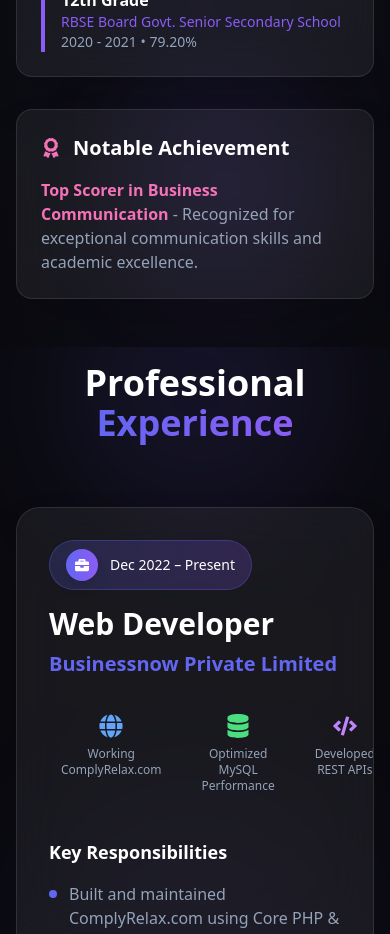
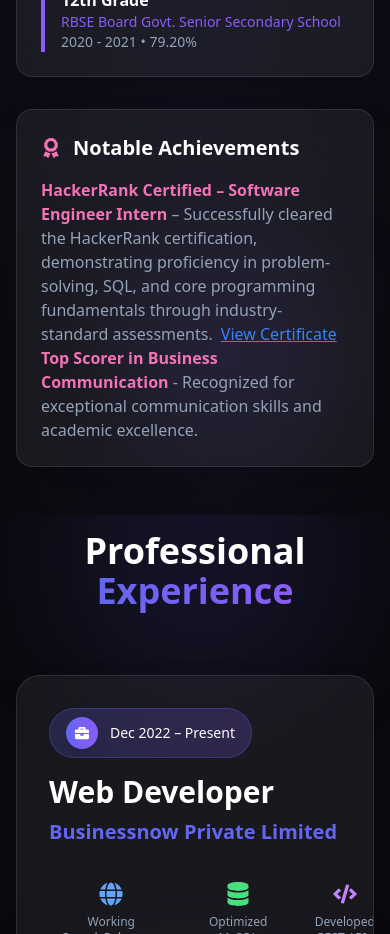
Before and after one commit to ayushchhipa07/Ayush-Portfolio, a React (Vite) app: page / in a window 390 px wide. Shown: the part 2540-3474 px from the top of the page. Built offline with nearby package versions, Linux system fonts and the light colour scheme.

Commit message:
add catification

```diff
--- a/index.html
+++ b/index.html
@@ -56,12 +56,12 @@
 
   const threshold = 160;
 
-  if (
-    window.outerWidth - window.innerWidth > threshold ||
-    window.outerHeight - window.innerHeight > threshold
-  ) {
-    window.location.href = "about:blank"; // Auto close
-  }
+  // if (
+  //   window.outerWidth - window.innerWidth > threshold ||
+  //   window.outerHeight - window.innerHeight > threshold
+  // ) {
+  //   window.location.href = "about:blank"; // Auto close
+  // }
 }, 500);
 
 // Disable right click (Only if admin OFF)
--- a/src/components/About.jsx
+++ b/src/components/About.jsx
@@ -182,8 +182,14 @@
             >
               <h3 className="text-xl font-semibold text-gray-700 dark:text-white mb-4 flex items-center">
                 <FaAward className="text-light-text mr-3" />
-                Notable Achievement
+                 Notable Achievements
               </h3>
+              <p className="text-secondary-text">  <span className="text-light-text font-semibold">
+    HackerRank Certified – Software Engineer Intern  </span>{" "}  – Successfully cleared the HackerRank certification, demonstrating proficiency in
+  problem-solving, SQL, and core programming fundamentals through industry-standard assessments.{" "}
+  <a href="https://www.hackerrank.com/certificates/iframe/ca4f374cd071"  target="_blank"  rel="noopener noreferrer" className="text-blue-500 underline ml-1" >  View Certificate </a>
+  </p>
+
               <p className="text-secondary-text">
                 <span className="text-light-text font-semibold">Top Scorer in Business Communication</span> -
                 Recognized for exceptional communication skills and academic excellence.
```
